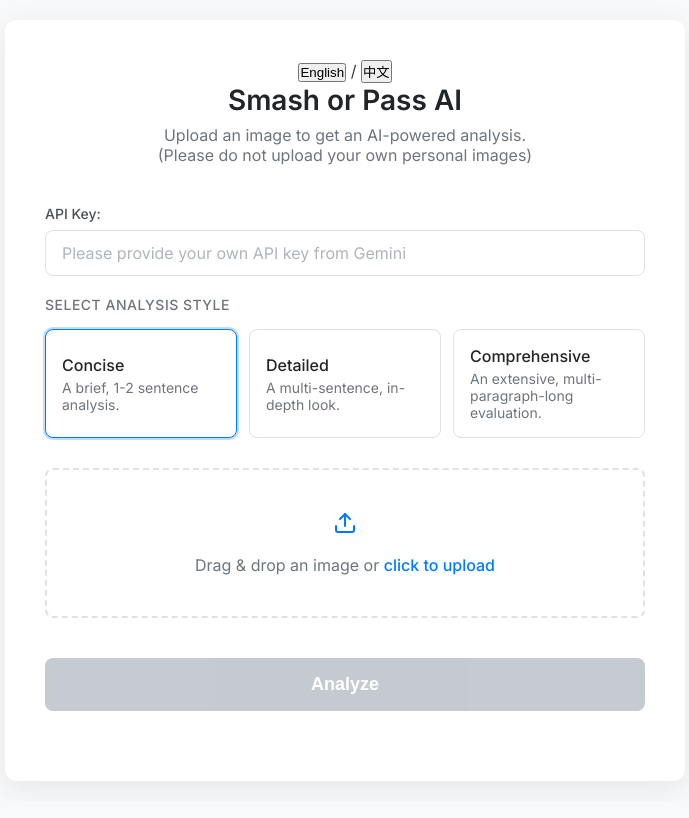
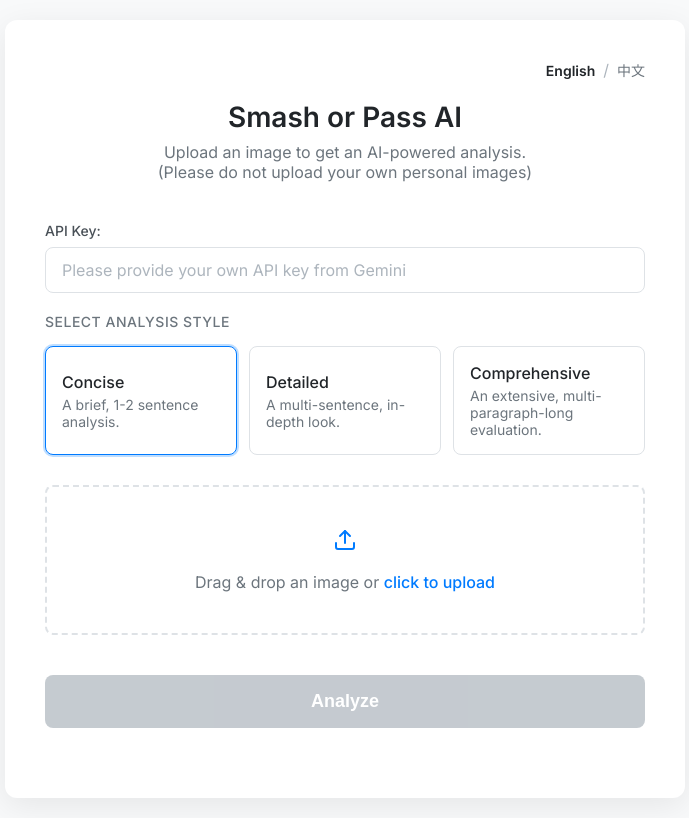
Before and after one commit to kaldeqca/smashorpassAI, a plain HTML site: page index.html in a window 1280 px wide. Shown: the whole page, without its empty margins (295-984 px from the left). Drawn offline with Linux system fonts and the light colour scheme.

Commit message:
Update style.css

```diff
--- a/style.css
+++ b/style.css
@@ -293,3 +293,37 @@ h1 {
     border-color: #007bff; /* A nice highlight color, like a vibrant blue */
     background-color: rgba(0, 123, 255, 0.05); /* A very light blue background */
   }
+
+  /* --- Language Switcher --- */
+.language-switcher {
+    display: flex;
+    justify-content: flex-end;
+    align-items: center;
+    gap: 8px;
+    margin-bottom: 20px;
+  }
+
+  .language-switcher button {
+    background: none;
+    border: none;
+    padding: 0;
+    font-family: inherit;
+    font-size: 14px;
+    color: #6c757d;
+    cursor: pointer;
+    transition: color 0.2s ease;
+  }
+
+  .language-switcher button:hover {
+    color: #007bff;
+  }
+
+  .language-switcher button.active {
+    color: #212529;
+    font-weight: 600;
+    cursor: default;
+  }
+
+  .language-switcher span {
+    color: #adb5bd;
+  }
```
